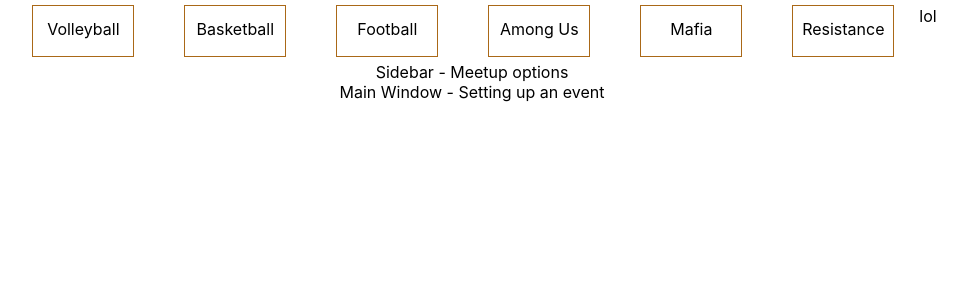
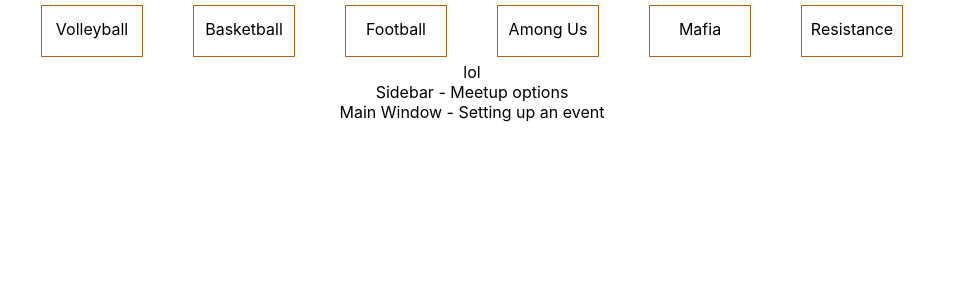
Before and after one commit to aimakov/meetup_app, a React (Create React App) app: page / in a window 1280 px wide. Shown: the top 300 px of the page, without its empty margins (168-1135 px from the left). Built offline with nearby package versions, Linux system fonts and the light colour scheme.

Commit message:
restructured folders - added Layout.js

```diff
--- a/src/App.js
+++ b/src/App.js
@@ -1,10 +1,10 @@
 import './App.css';
-import Toolbar from './Containers/Toolbar/Toolbar'
+import Layout from './Containers/Layout'
 
 function App() {
   return (
     <div className="App">
-      <Toolbar/>
+      <Layout/>
     </div>
   );
 }
--- a/src/Components/Event/Event.module.css
+++ b/src/Components/Event/Event.module.css
@@ -7,7 +7,10 @@
     width: 100px;
     height: 50px;
     text-align: center;
+    cursor: pointer;
+    outline: none;
 }
+
 
 .Text {
     margin: 0;
--- /dev/null
+++ b/src/Components/Toolbar/Toolbar.js
@@ -0,0 +1,15 @@
+import React from 'react';
+import Aux from '../../Auxiliary/Auxiliary';
+import Event from '../Event/Event'
+
+const Toolbar = (props) => (
+    <Aux>
+        {props.events.map((event) => {
+            return <Event event={event.id} key={event.id} click = {() => props.clicked(event.id)}/>
+        }
+
+        )}
+    </Aux>
+);
+
+export default Toolbar;
--- a/src/Containers/Toolbar/Toolbar.js
+++ b/src/Containers/Layout.js
@@ -1,9 +1,8 @@
-import React, { Component } from 'react'
-// import classes from './Toolbar.module.css'
-import Event from '../../Components/Event/Event'
-import Aux from '../../Auxiliary/Auxiliary'
+import React, { Component } from 'react';
+import Aux from '../Auxiliary/Auxiliary';
+import Toolbar from '../Components/Toolbar/Toolbar';
 
-class Toolbar extends Component {
+class Layout extends Component {
 
     state = {
         events : [
@@ -23,18 +22,15 @@
         })
 
         this.setState({message: this.state.events[eventId].id})
+        console.log(this.state.message)
     }
 
     render() {
 
         return(
             <Aux>
-                {this.state.events.map((event) => {
-                    return <Event event={event.id} key={event.id} click = {() => this.eventClickedHandler(event.id)}/>
-                }
-
-            )}
-            {this.state.message}
+            <Toolbar events={this.state.events} clicked={this.eventClickedHandler}/>
+            <div>{this.state.message}</div>
             <div>Sidebar - Meetup options</div>
             <div>Main Window - Setting up an event</div>
 
@@ -45,4 +41,4 @@
     }
 }
 
-export default Toolbar;
+export default Layout;
```
Also changed, not shown: src/Containers/Layout.module.css (renamed from src/Containers/Toolbar/Toolbar.module.css), 1 other file (tests, documents, lock files or other folders).
